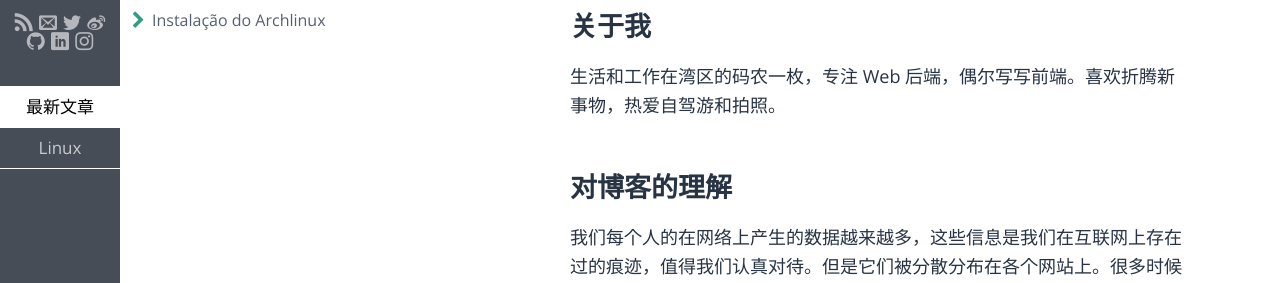
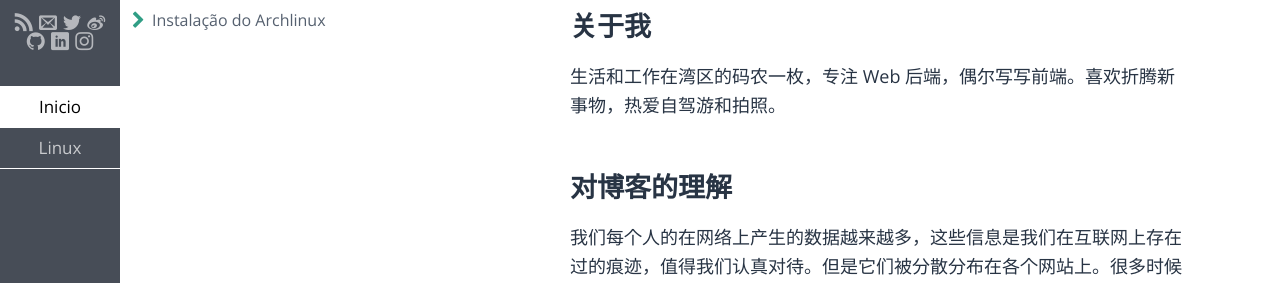
Before and after one commit to conquermedieval/conquermedieval.github.ioSEarch, a Jekyll site: the page built from index.md, in a window 1280 px wide. Shown: the part 140-423 px from the top of the page. Built offline with Jekyll 4.4.1, drawn with Linux system fonts in a browser that asks for light colours; some web fonts are replaced.

Commit message:
Add files via upload

```diff
--- a/_includes/sidebar.html
+++ b/_includes/sidebar.html
@@ -11,7 +11,7 @@
     </div>
 
     <ul id="sidebar-tags">
-      <li class="sidebar-tag active" data-filter="recent">最新文章</li>
+      <li class="sidebar-tag active" data-filter="recent">Inicio</li>
       {% if site.filter == 'category' %}
         {% for category in site.categories %}
           <li class="sidebar-tag" data-filter="{{ category | first }}">{{ category | first }}</li>
```
